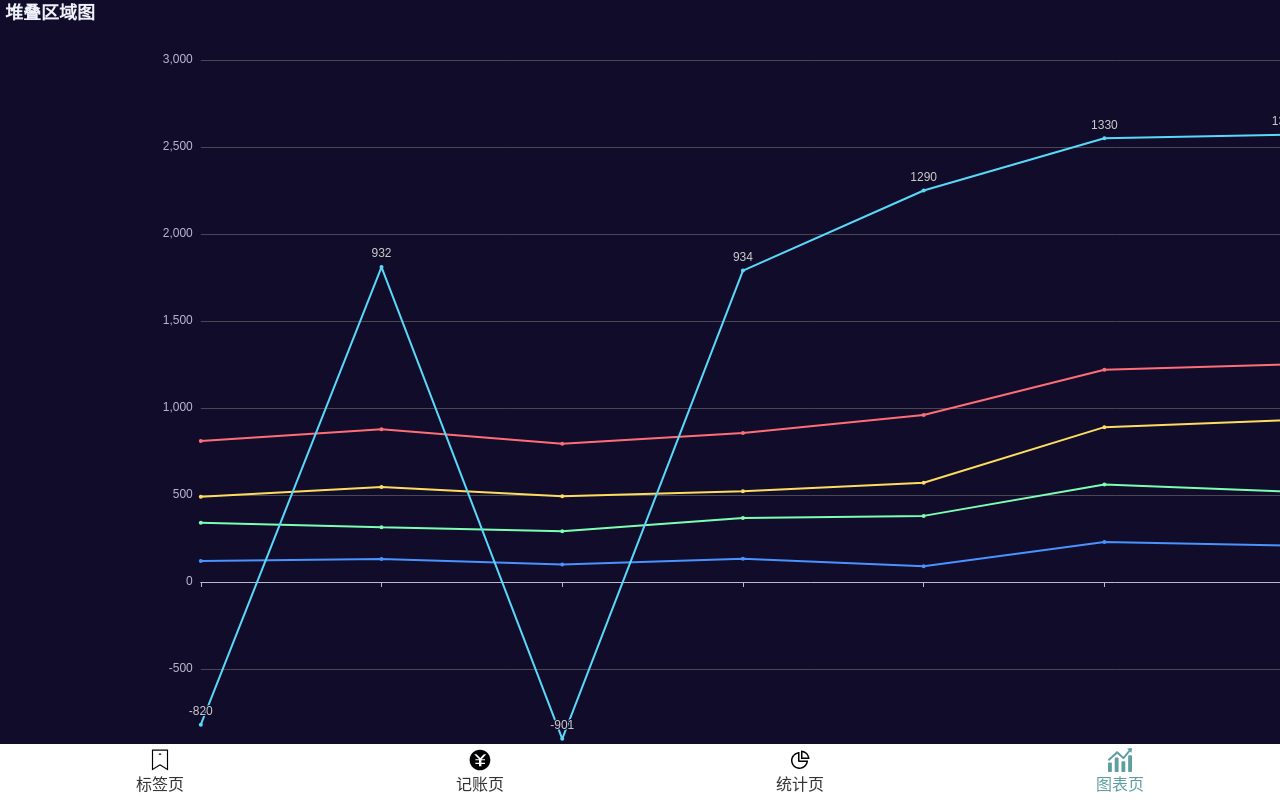
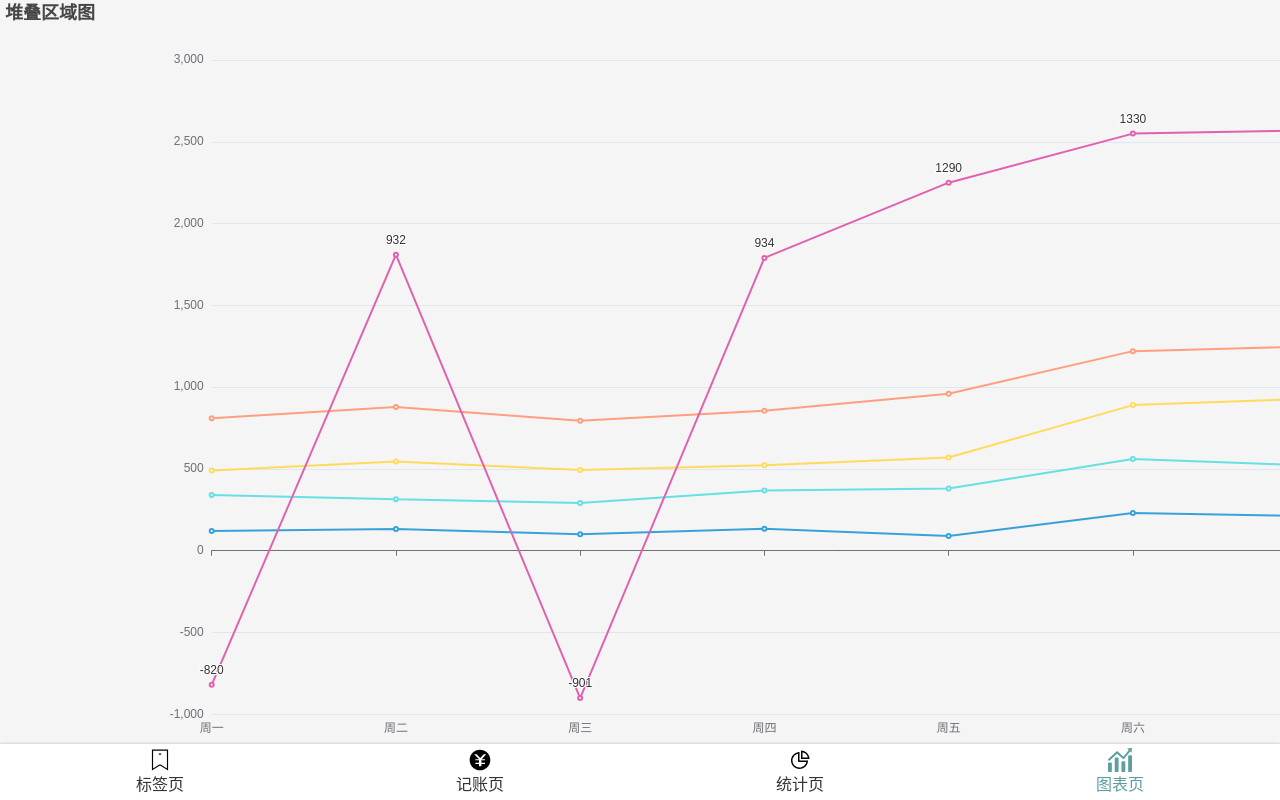
Before and after one commit to zrh617/PocketBookkeeping, a React app: page /#/charts in a window 1280 px wide. Built offline with nearby package versions, Linux system fonts and the light colour scheme.

Commit message:
去除重复代码，无用文件

```diff
--- a/package.json
+++ b/package.json
@@ -83,7 +83,7 @@
     "workbox-webpack-plugin": "5.1.4"
   },
   "scripts": {
-    "start": "node scripts/start.js",
+    "start": "yarn && node scripts/start.js",
     "build": "node scripts/build.js",
     "test": "node scripts/test.js",
     "deploy": "sh scripts/deploy.sh"
--- a/src/components/Icon.tsx
+++ b/src/components/Icon.tsx
@@ -12,7 +12,7 @@ const Icon = (props: Props) => {
   const {name, children, className, ...rest} = props;
   return (
     <svg className={cs('icon', className)} {...rest}>
-      {props.name && <use xlinkHref={'#' + props.name}/>}
+      {name && <use xlinkHref={'#' + name}/>}
     </svg>
   );
 };
--- a/src/views/Bookkeeping.tsx
+++ b/src/views/Bookkeeping.tsx
@@ -38,8 +38,9 @@ function Bookkeeping() {
       setSelected(defaultFormData);
     }
   };
+  const height = document.documentElement.clientHeight;
   return (
-    <MyLayout scrollTop={9999}>
+    <MyLayout scrollTop={height}>
       <TagsSection value={selected.tagIds}
                    onChange={tagIds => onChange({tagIds})}/>
       <NotesSection createdAt = {selected.createdAt}
--- a/src/views/Charts.tsx
+++ b/src/views/Charts.tsx
@@ -1,14 +1,13 @@
 import React from 'react';
-import {ReactMain} from './react-main';
 import Layout from 'components/Layout';
+import {ReactApp} from './react-app';
 
-function Charts() {
+const Charts: React.FC = () => {
   return (
     <Layout>
-      <ReactMain/>
-      <div id="root"/>
+      <ReactApp/>
     </Layout>
   );
-}
+};
 
 export default Charts;
--- a/src/views/react-app.tsx
+++ b/src/views/react-app.tsx
@@ -1,12 +1,9 @@
-import React, {useRef, useState} from "react";
+import React, {useState} from "react";
 import {ReactEcharts} from './react-echarts';
 import 'echarts/lib/component/tooltip';
-import {EChartOption} from 'echarts';
 
-export function ReactApp() {
-  const xData = useRef(['Mon', 'Tue', 'Wed', 'Thu', 'Fri', 'Sat', 'Sun']);
-  const values = useRef([820, 932, 901, 934, 1290, 1330, 1320]);
-  const [option, setOption] = useState({
+export const ReactApp = () => {
+  const [option] = useState({
     title: {
       text: '堆叠区域图'
     },
@@ -28,10 +25,10 @@ export function ReactApp() {
       }
     },
     grid: {
-      left: '3%',
-      right: '4%',
-      bottom: '3%',
-      containLabel: true
+      left: '4%',
+      right: '2%',
+      bottom: '4%',
+      containLabel: false
     },
     xAxis: [
       {
@@ -89,26 +86,10 @@ export function ReactApp() {
       }
     ]
   });
-  const [loading, setLoading] = useState(false);
-  const onClick = () => {
-    setLoading(true);
-    setTimeout(() => {
-      setLoading(false);
-      // @ts-ignore
-      setOption<EChartOption>({
-        xAxis: {
-          data: [...xData.current, 'new']
-        },
-        series: [{
-          data: [...values.current, 1100]
-        }]
-      });
-    }, 3000);
-  };
+  const width = document.documentElement.clientWidth;
   return (
     <div>
-      <ReactEcharts option={option} loading={loading}/>
-      {/*<button onClick={onClick}>点击加载更多</button>*/}
+      <ReactEcharts option={option} scrollLeft={(width - 20) * 4.2}/>
     </div>
   );
-}
+};
--- a/src/views/react-echarts.tsx
+++ b/src/views/react-echarts.tsx
@@ -1,39 +1,36 @@
 import React, {useRef, useEffect} from "react";
 import * as echarts from 'echarts';
-import styled from 'styled-components';
 
-const Content = styled.div`
-`
-export function ReactEcharts(props: any) {
-  const {option, loading} = props;
+type Props = {
+  option: any
+  scrollLeft?: number
+}
+export const ReactEcharts: React.FC<Props> = (props: any) => {
+  const {option} = props;
   const container = useRef(null);
   const chart = useRef(null);
+  const chartWrapper = useRef<HTMLDivElement>(null);
   useEffect(() => {
     const width = document.documentElement.clientWidth;
     const height = document.documentElement.clientHeight;
     // @ts-ignore
-    container.current.style.width = `${(width - 20) * 4.2}px`;
+    container.current.style.width = `${(width - 20) * 4.2}px`!;
     // @ts-ignore
-    container.current.style.height = `${height}px`;
+    container.current.style.height = `${height - 56}px`;
     // @ts-ignore
-    chart.current = echarts.init(container.current, 'dark');
+    chart.current = echarts.init(container.current, 'light');
   }, []);
   useEffect(() => {
     // @ts-ignore
     chart.current.setOption(option);
   }, [option]);
   useEffect(() => {
-    if (loading) {
-      // @ts-ignore
-      chart.current.showLoading();
-    } else {
-      // @ts-ignore
-      chart.current.hideLoading();
-    }
-  }, [loading]);
+    if (!chartWrapper.current) {return;}
+    chartWrapper.current.scrollLeft = props.scrollLeft;
+  }, [props.scrollLeft]);
   return (
-    <Content>
+    <div ref={chartWrapper}>
       <div ref={container}/>
-    </Content>
+    </div>
   );
-}
+};
--- a/src/views/react-main.tsx
+++ /dev/null
@@ -1,6 +0,0 @@
-import {ReactApp} from './react-app';
-import React from 'react';
-
-export function ReactMain() {
-  return <div><ReactApp/></div>
-}
```
Also changed, not shown: 1 other file (tests, documents, lock files or other folders).
